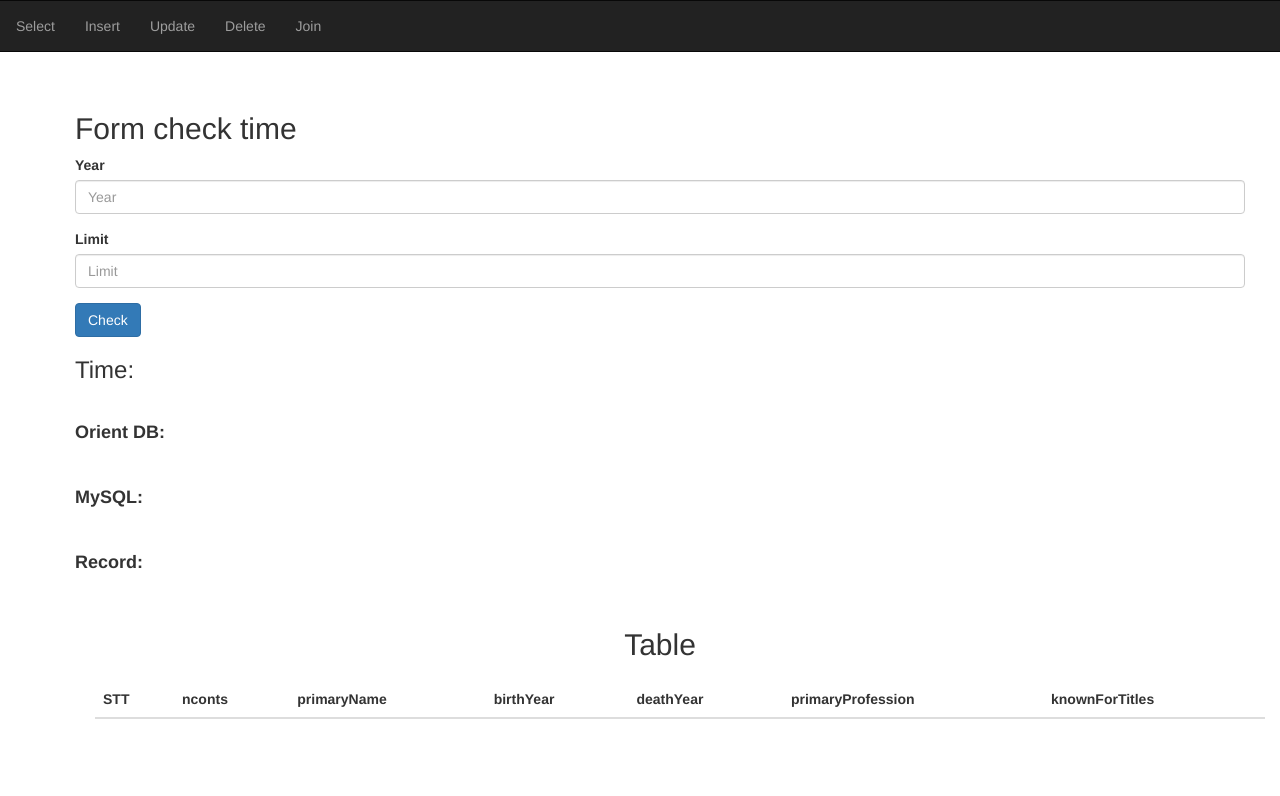
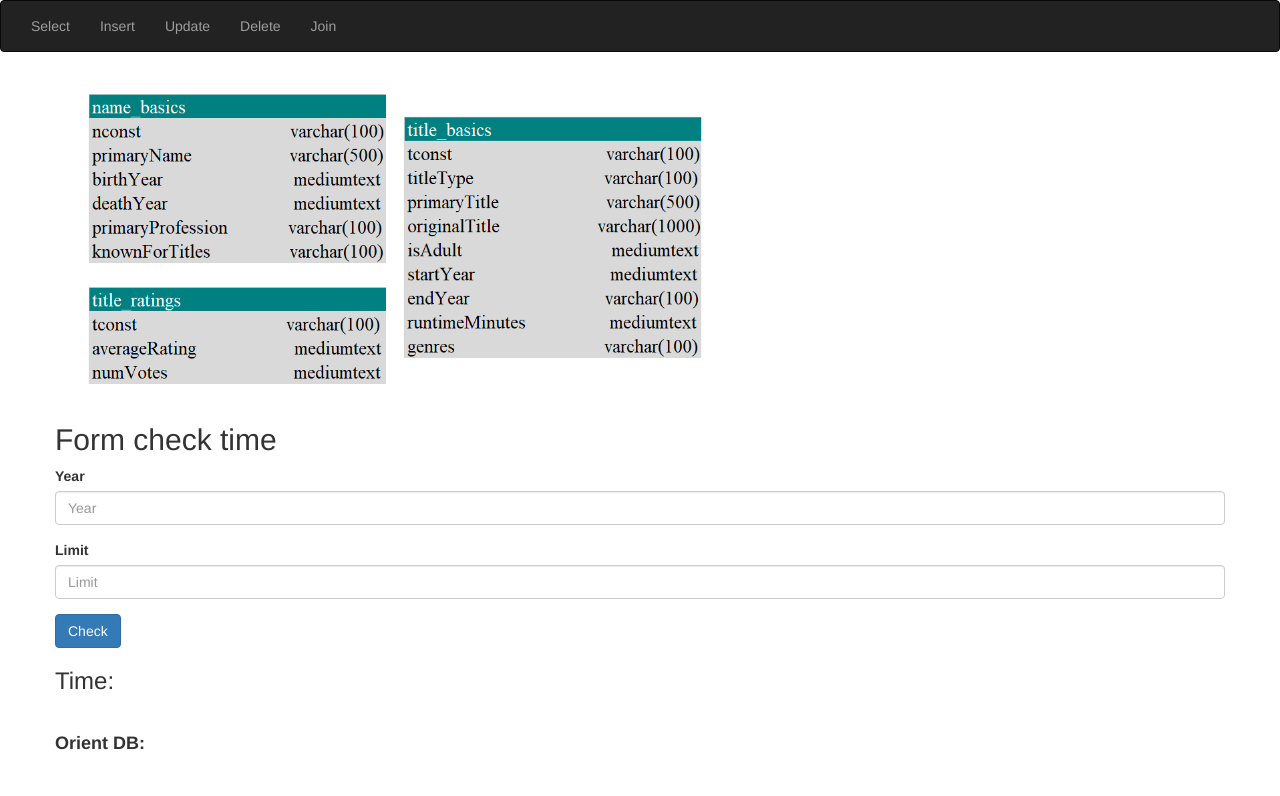
Before and after one commit to layer-quynh/orientdb-frontend, a plain HTML site: page index.html at #/delete in a window 1280 px wide. Shown: the top 796 px of the page. Drawn offline with nearby package versions, Linux system fonts and the light colour scheme; some packages are replaced by stand-ins of ours.

Commit message:
update add image and fix header

```diff
--- a/app/insert/insert.controller.js
+++ b/app/insert/insert.controller.js
@@ -11,15 +11,6 @@ angular.module('app')
         insertOrient()
     }
 
-    insertMysql = function() {
-        $http.post('http://128.199.205.8:8000/mysql/insert', $scope.element)
-        .then(function successCallback(data) {
-            $scope.sqlTime = data.data
-        }, function(err) {
-            console.log(err)
-        })
-    }
-
     insertOrient = function() {
         $http.post('http://128.199.205.8:9000/orientdb/insert', $scope.element)
         .then(function successCallback(data) {
@@ -30,4 +21,13 @@ angular.module('app')
             console.log(err)
         })
     }
+
+    insertMysql = function() {
+        $http.post('http://128.199.205.8:8000/mysql/insert', $scope.element)
+        .then(function successCallback(data) {
+            $scope.sqlTime = data.data
+        }, function(err) {
+            console.log(err)
+        })
+    }
 })
--- a/app/select/select.view.html
+++ b/app/select/select.view.html
@@ -1,4 +1,3 @@
-<div class="row">
 <div id="header">
     <nav class="navbar navbar-inverse">
         <div class="navbar-collapse">
@@ -12,11 +11,14 @@
         </div>
     </nav>
 </div>
-</div>
 
 <div class="table">
     <div class="container">
+        <div>
+            <img src="../../img/orient.png">
+        </div>
         <div class="row">
+            <div col-sm-4>
                 <h2>Form check time</h2>
                 <form>
                 <div class="form-group">
@@ -29,6 +31,7 @@
                 </div>
                 <button type="submit" class="btn btn-primary" ng-click="onClick()">Check</button>
                 </form>
+            </div>
         </div>
         <div class="row">
             <h3>Time: </h3><br>
--- a/main.css
+++ b/main.css
@@ -1,3 +1,3 @@
-.table{
+/* .table{
     margin: 20px;
-}
+} */
```
Also changed, not shown: app/delete/delete.view.html (+3 -2 lines), app/insert/insert.view.html (+3 -2 lines), app/join/join.view.html (+3 -2 lines), app/update/update.view.html (+3 -2 lines), img/orient.png (added). Lines whose indentation alone changed are shown as unchanged.
